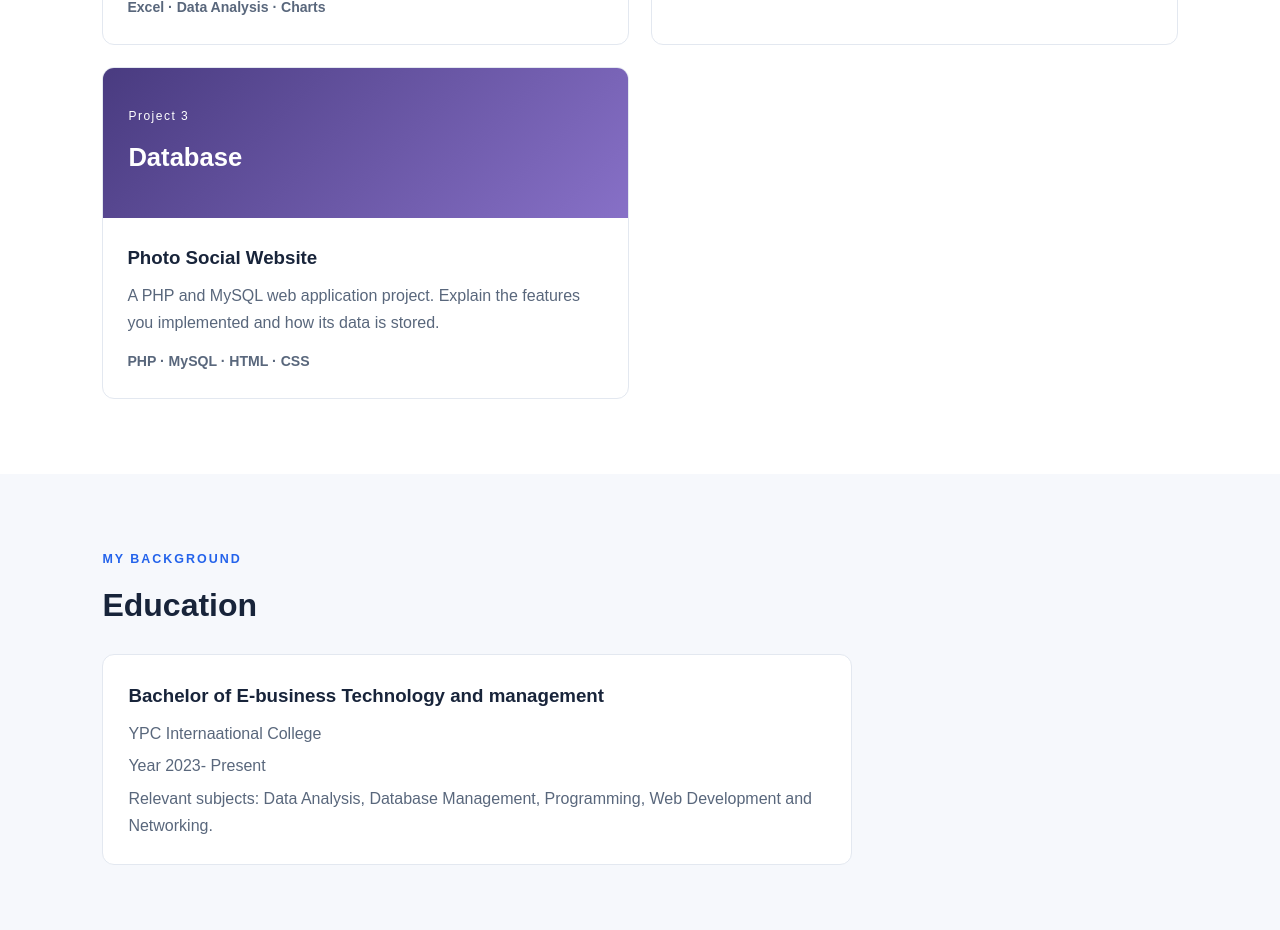
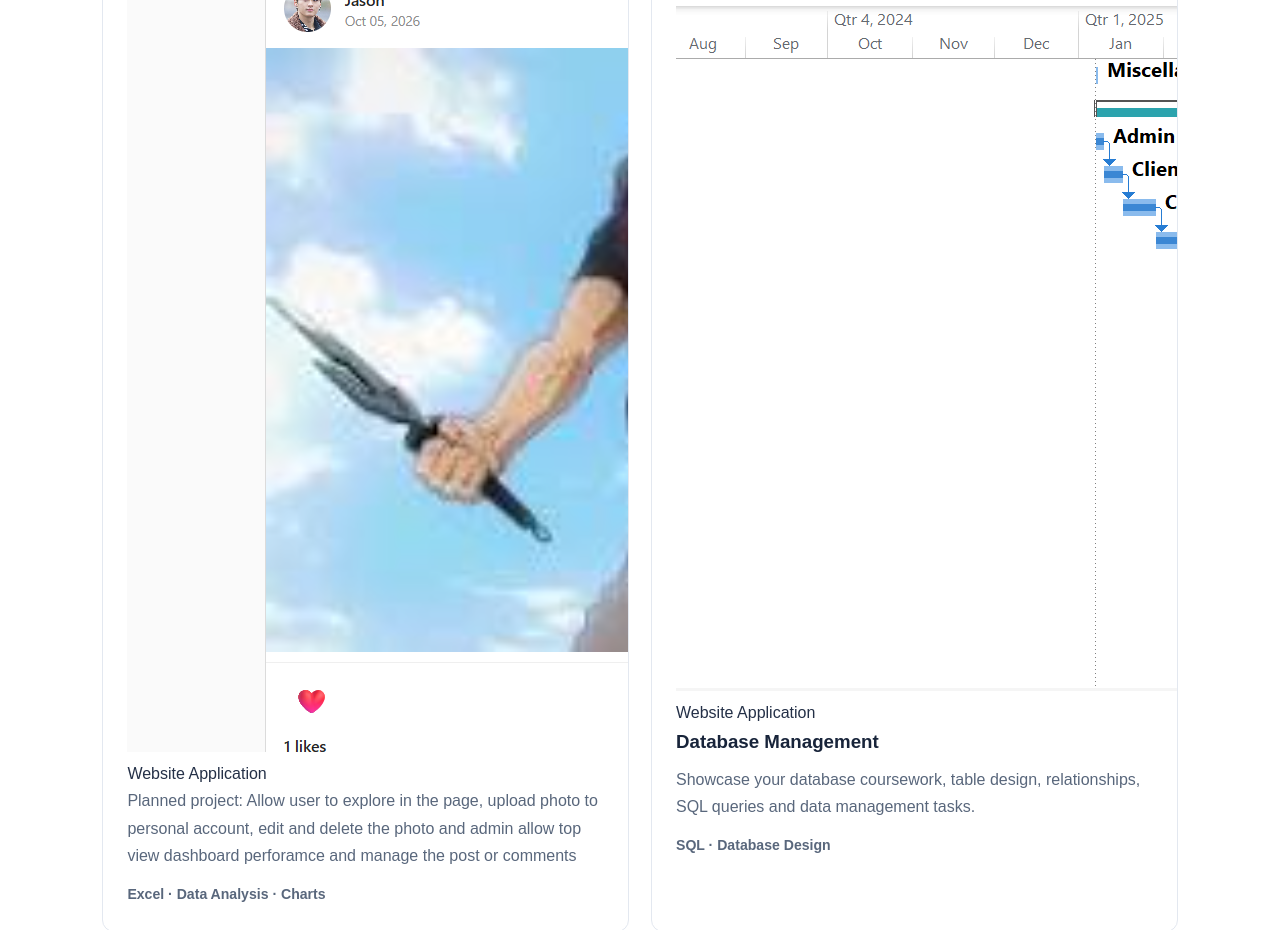
Before and after one commit to chongjiasheng-ai/chongjiasheng-ai.github.io, a plain HTML site: page index.html in a window 1280 px wide. Shown: the part 2827-3757 px from the top of the page. Drawn offline with Linux system fonts and the light colour scheme.

Commit message:
Update index.html

```diff
--- a/index.html
+++ b/index.html
@@ -93,7 +93,7 @@
                 <div class="project-content">
                      <figure>
         <img src="Screenshot 2026-10-15 141904.png">
-                         <img src= "toji">
+                         <img src= "toji.png">
         <figcaption>Website Application</figcaption>
     </figure>
                     <p>
@@ -111,6 +111,11 @@
                     <strong>Database Systems</strong>
                 </div>
                 <div class="project-content">
+                     <figure>
+        <img src="project1.png">
+                         <img src= "project2.png">
+        <figcaption>Website Application</figcaption>
+    </figure>
                     <h3>Database Management</h3>
                     <p>
                         Showcase your database coursework, table design,
@@ -120,21 +125,7 @@
                 </div>
             </article>
 
-            <article class="project-card">
-                <div class="project-visual web-visual">
-                    <span>Project 3</span>
-                    <strong>Database</strong>
-                </div>
-                <div class="project-content">
-                    <h3>Photo Social Website</h3>
-                    <p>
-                        A PHP and MySQL web application project. Explain the
-                        features you implemented and how its data is stored.
-                    </p>
-                    <p class="project-tools">PHP · MySQL · HTML · CSS</p>
 
-                </div>
-            </article>
 
         </div>
     </section>
```
